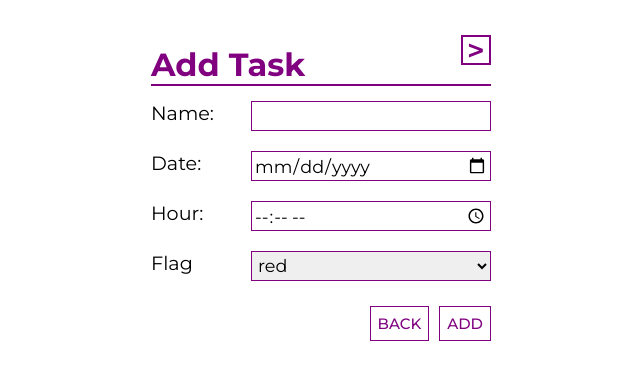
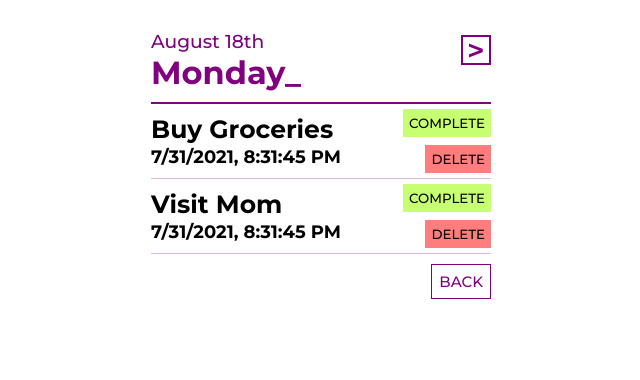
Before and after one commit to dlt-v/git-focus, a React (Create React App) app: page / in a window 1280 px wide. Both pictures are taken after a click on the button "BACK". Shown: the top 380 px of the page, without its empty margins (319-959 px from the left). Built offline with nearby package versions, Linux system fonts and the light colour scheme.

Commit message:
Add AddTaskView component

```diff
--- /dev/null
+++ b/src/AddTaskView.js
@@ -0,0 +1,45 @@
+import React from 'react';
+import { NavButton } from './NavButton.js';
+
+export class AddTaskView extends React.Component {
+    constructor(props) {
+        super(props);
+    }
+    render() {
+        return (
+            <div className="add-task-view">
+                <div className="nav-button">
+                    <span>{">"}</span>
+                </div>
+                <h1>Add Task</h1>
+                <div className="input-row">
+                    <label htmlFor="task">Name:</label>
+                    <input type="text" name="task" />
+                </div>
+                <div className="input-row">
+                    <label htmlFor="date">Date:</label>
+                    <input type="date" name="date" id="date" />
+                </div>
+                <div className="input-row">
+                    <label htmlFor="date">Hour:</label>
+                    <input type="time" name="date" id="date" />
+                </div>
+                <div className="input-row">
+                    <label htmlFor="flag">Flag</label>
+                    <select name="flag" id="flag">
+                        <option value="red">red</option>
+                        <option value="red">blue</option>
+                        <option value="red">green</option>
+                        <option value="red">yellow</option>
+                    </select>
+                </div>
+                <button>Add</button>
+                <NavButton
+                    content="Back"
+                    changePage={this.props.changePage}
+                    newPage="task-list"
+                />
+            </div>
+        );
+    }
+}
--- a/src/App.js
+++ b/src/App.js
@@ -1,5 +1,7 @@
 import React from "react";
 import { Task } from "./Task.js";
+import { NavButton } from "./NavButton.js";
+import { AddTaskView } from "./AddTaskView.js";
 
 const Tasks = [
     {
@@ -28,69 +30,36 @@ export class App extends React.Component {
     render() {
         let currentPage = this.state.currentPage;
         let view =
-            currentPage === "add-task" ? this.addTask() : this.renderTaskList();
-        return <div>{view}</div>;
+            currentPage === "add-task" ? <AddTaskView changePage={this.changePage}/> : this.renderTaskList();
+        return <div className="app-container">{view}</div>;
     }
 
-    addTask() {
-        return (
-            <div className="app-container">
-                <div className="add-task-view">
-                    <div className="nav-button">
-                        <span>{">"}</span>
-                    </div>
-                    <h1>Add Task</h1>
-                    <div className="input-row">
-                        <label htmlFor="task">Name:</label>
-                        <input type="text" name="task" />
-                    </div>
-                    <div className="input-row">
-                        <label htmlFor="date">Date:</label>
-                        <input type="date" name="date" id="date" />
-                    </div>
-                    <div className="input-row">
-                        <label htmlFor="date">Hour:</label>
-                        <input type="time" name="date" id="date" />
-                    </div>
-                    <div className="input-row">
-                        <label htmlFor="flag">Flag</label>
-                        <select name="flag" id="flag">
-                            <option value="red">red</option>
-                            <option value="red">blue</option>
-                            <option value="red">green</option>
-                            <option value="red">yellow</option>
-                        </select>
-                    </div>
-                    <button>Add</button>
-                    <button onClick={this.changePage.bind(this, "task-list")}>
-                        Back
-                    </button>
-                </div>
-            </div>
-        );
-    }
     changePage(newPage) {
-        console.log(newPage);
-        this.setState = {
+        this.setState({
             currentPage: newPage,
-        };
-        console.log(this.state);
+        });
     }
 
     renderTaskList() {
         return (
-            <div class="tasks-view">
-                <div class="today">
+            <div className="tasks-view">
+                <div className="today">
                     <h3>August 18th</h3>
                     <h1>Monday_</h1>
-                    <div class="nav-button">
+                    <div className="nav-button">
                         <span>{">"}</span>
                     </div>
                 </div>
                 {Tasks.map((task) => {
-                    return <Task name={task.name} time={task.time} />;
+                    return (
+                        <Task key={task.id} name={task.name} time={task.time} />
+                    );
                 })}
-                <button class="add-task-button">new task</button>
+                <NavButton
+                    content="Back"
+                    changePage={this.changePage}
+                    newPage="add-task"
+                />
             </div>
         );
     }
--- /dev/null
+++ b/src/NavButton.js
@@ -0,0 +1,18 @@
+import React from "react";
+
+export class NavButton extends React.Component {
+    constructor(props) {
+        super(props);
+        this.handleClick = this.handleClick.bind(this);
+    }
+    handleClick() {
+        this.props.changePage(this.props.newPage)
+    }
+    render() {
+        return (
+            <button className="add-task-button" onClick={this.handleClick}>
+                {this.props.content}
+            </button>
+        );
+    }
+}
--- a/src/Task.js
+++ b/src/Task.js
@@ -5,7 +5,9 @@ export class Task extends React.Component {
         return (
             <div className="task">
                 <h1 className="task-name">{this.props.name}</h1>
-                <h3 className="task-time">{this.props.time}</h3>
+                <h3 className="task-time">
+                    {this.props.time.toLocaleString()}
+                </h3>
                 <button className="button-complete">Complete</button>
                 <button className="button-delete">Delete</button>
             </div>
```
